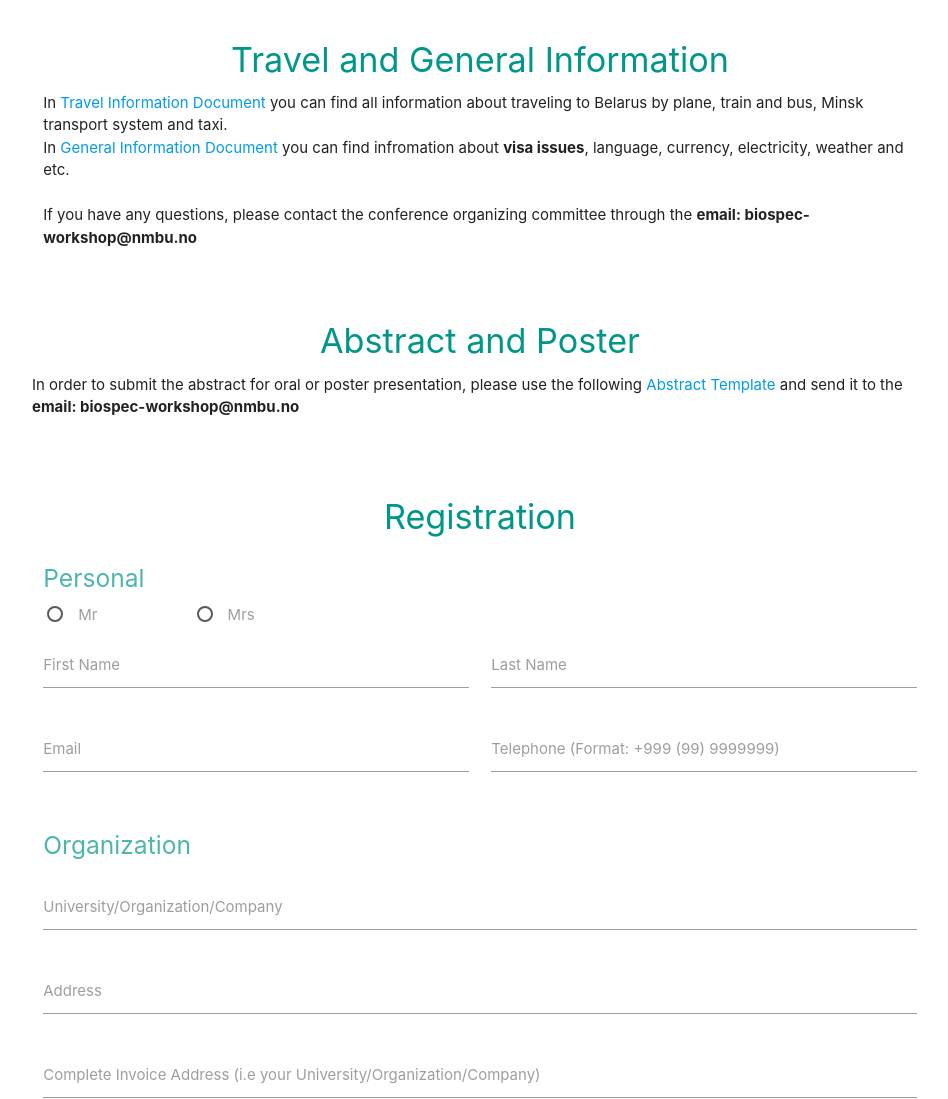
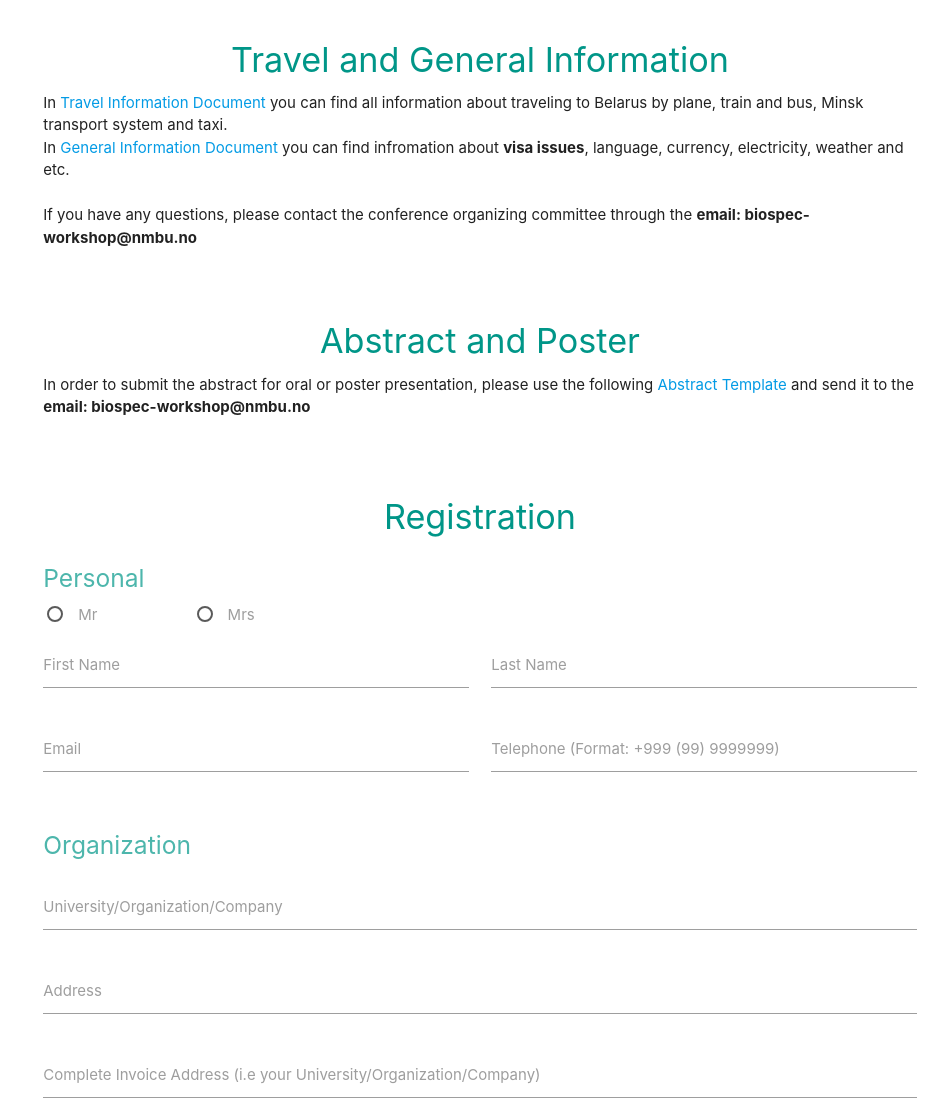
Before and after one commit to BioSpecNorway/BioSpecMLC2019, a plain HTML site: page index.html in a window 1280 px wide. Shown: the part 3949-5048 px from the top of the page, without its empty margins (160-1108 px from the left). Drawn offline with nearby package versions, Linux system fonts and the light colour scheme; some icons are missing.

Commit message:
Fix text margin

```diff
--- a/index.html
+++ b/index.html
@@ -550,10 +550,12 @@
   <div id="abstract" class="container">
       <div class="section">
         <div class="row">
-          <h4 class="teal-text center">Abstract and Poster</h4>
-          In order to submit the abstract for oral or poster presentation, please use the following <a href="docs/abstract_template.docx">
-            Abstract Template
-          </a> and send it to the <b> email: biospec-workshop@nmbu.no </b> <br>
+          <div class="col s12">
+            <h4 class="teal-text center">Abstract and Poster</h4>
+            In order to submit the abstract for oral or poster presentation, please use the following <a href="docs/abstract_template.docx">
+              Abstract Template
+            </a> and send it to the <b> email: biospec-workshop@nmbu.no </b> <br>
+          </div>
         </div>
       </div>
     </div>
```
